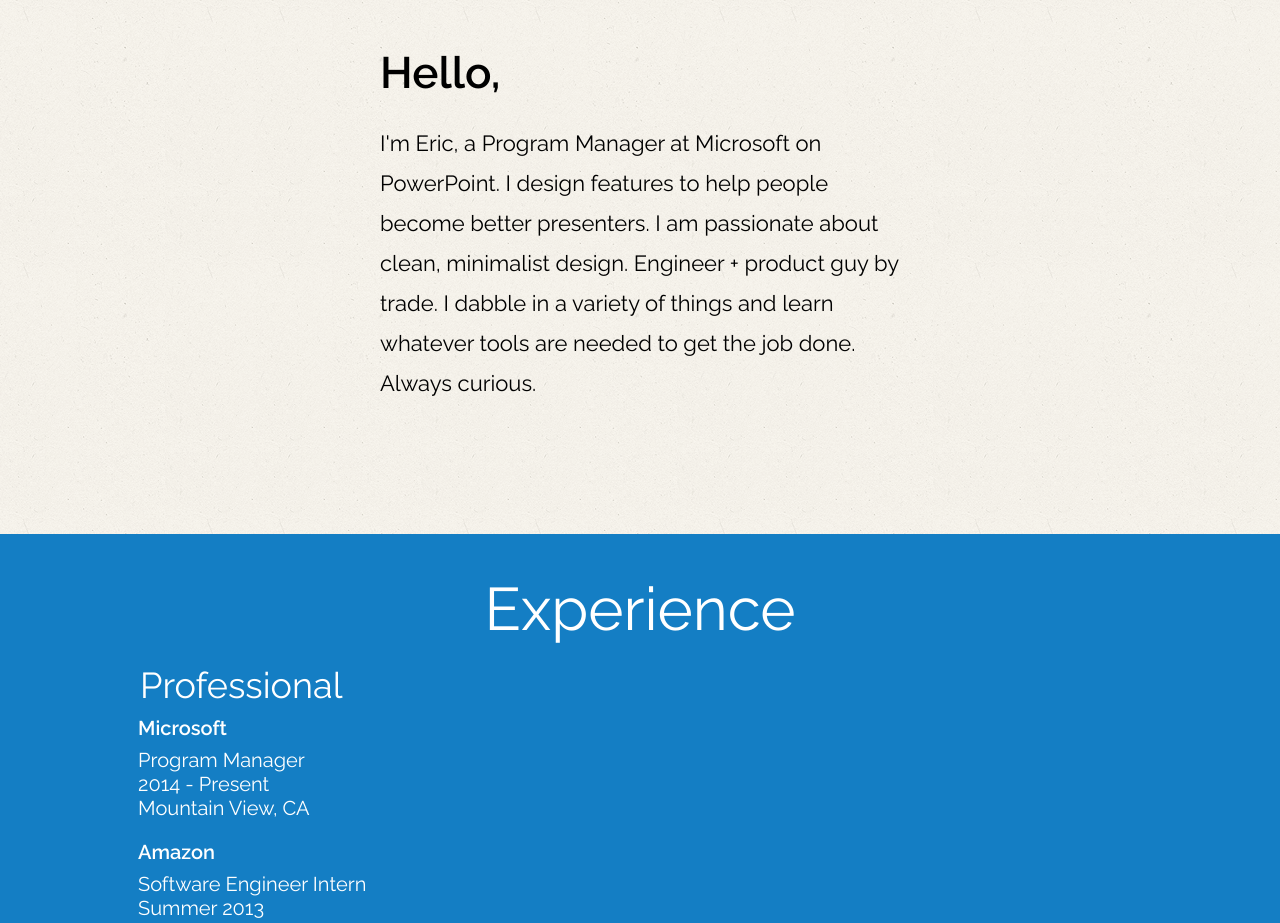
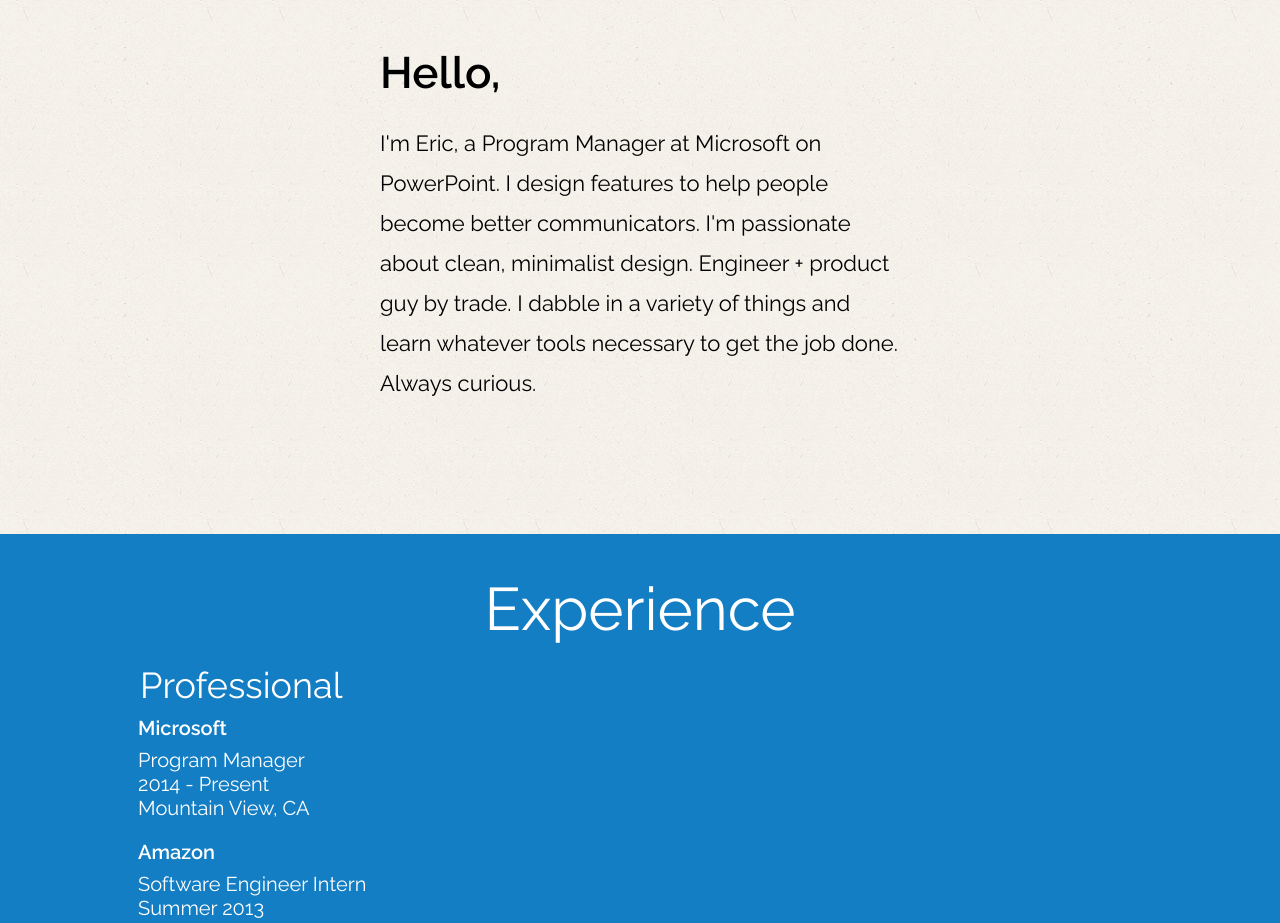
Before and after one commit to emao/emao.github.io, a plain HTML site: page index.html in a window 1280 px wide. Shown: the part 1116-2039 px from the top of the page. Drawn offline with Linux system fonts and the light colour scheme.

Commit message:
Update index.html

```diff
--- a/index.html
+++ b/index.html
@@ -37,7 +37,7 @@
 		</div>
 		<div id="about-container">
 			<h1>Hello,</h1>
-			<p>I'm Eric, a Program Manager at Microsoft on PowerPoint. I design features to help people become better presenters. I am passionate about clean, minimalist design. Engineer + product guy by trade. I dabble in a variety of things and learn whatever tools are needed to get the job done. Always curious.</p>
+			<p>I'm Eric, a Program Manager at Microsoft on PowerPoint. I design features to help people become better communicators. I'm passionate about clean, minimalist design. Engineer + product guy by trade. I dabble in a variety of things and learn whatever tools necessary to get the job done. Always curious.</p>
 		</div>
 	</div>
 	<div id="experience">
```
